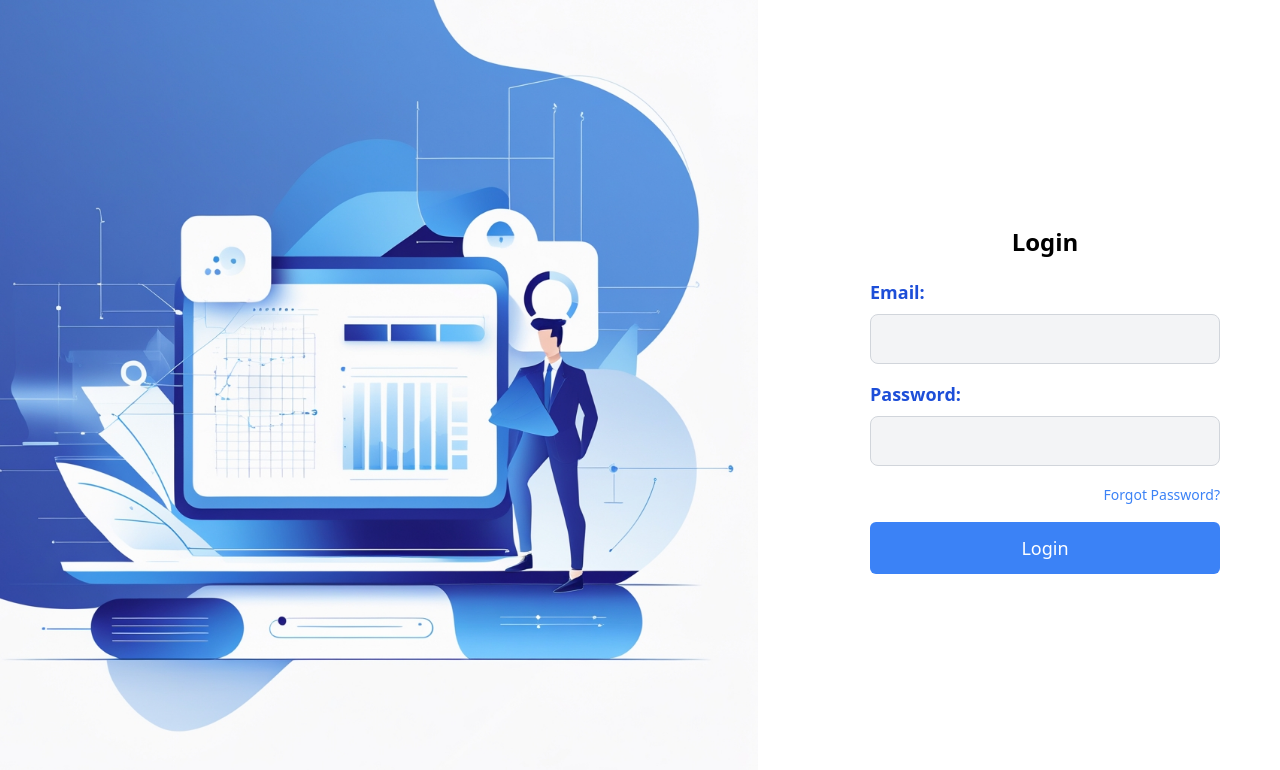
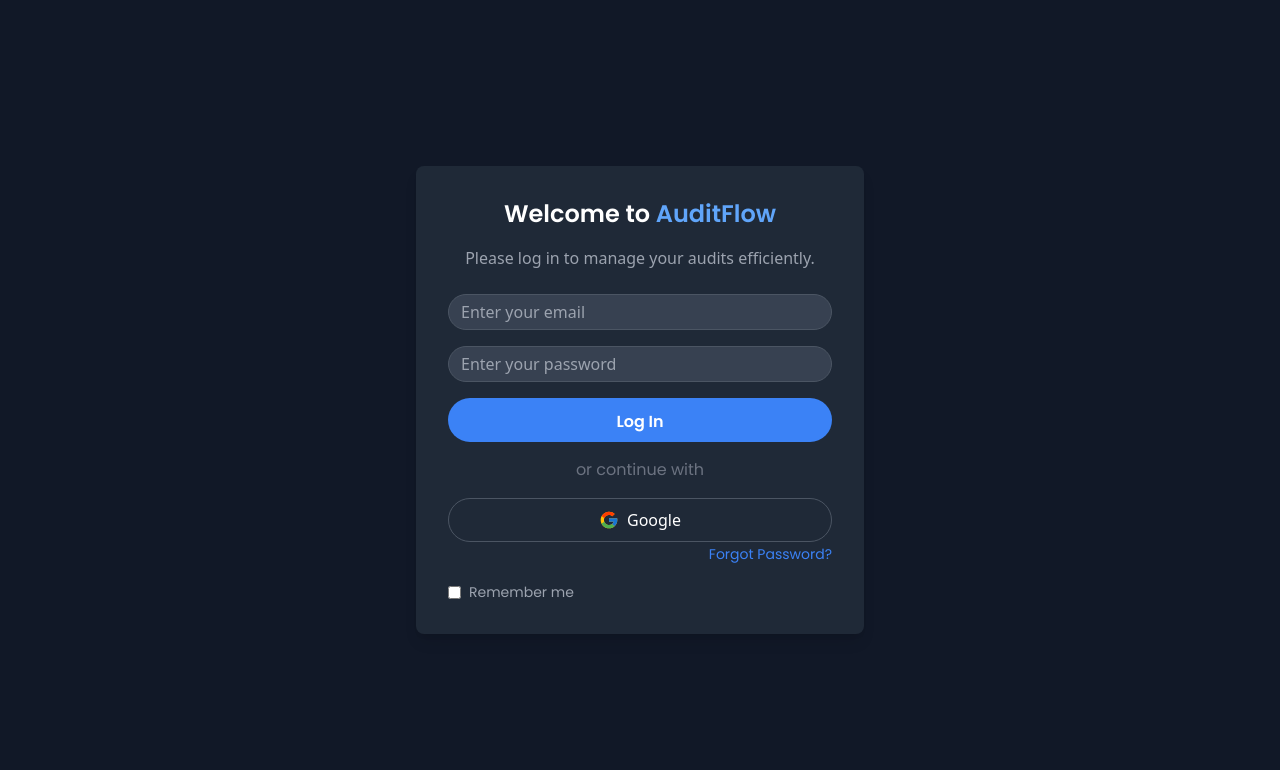
Before and after one commit to Nisal2522/Audit-Managment, a React (Vite) app in the folder frontend/: page /login in a window 1280 px wide. Shown: the top 770 px of the page. Built offline with nearby package versions, Linux system fonts and the light colour scheme.

Commit message:
Update LoginPage.jsx
Co-Authored-By: Amarathunga A.A.N.N <86067406+Nilina2002@users.noreply.github.com>

```diff
--- a/frontend/src/pages/LoginPage.jsx
+++ b/frontend/src/pages/LoginPage.jsx
@@ -1,17 +1,12 @@
-//LoginPage.js
 import React, { useState } from 'react';
 import axios from 'axios';
 import { useNavigate } from 'react-router-dom';
-import registerPhoto from '../assets/registerphoto.jpeg';
+import { FcGoogle } from 'react-icons/fc';
 
 const LoginPage = () => {
-  const [formData, setFormData] = useState({
-    email: '',
-    password: '',
-  });
-
+  const [formData, setFormData] = useState({ email: '', password: '' });
   const [error, setError] = useState('');
-  const [loading, setLoading] = useState(false); // State to handle loading
+  const [loading, setLoading] = useState(false);
   const navigate = useNavigate();
 
   const handleChange = (e) => {
@@ -56,50 +51,62 @@
     }
   };
 
+
   return (
-    <div className="register-page flex justify-center items-center h-screen overflow-hidden bg-white">
-      {/* Left side for the image */}
-      <div className="photo-container flex justify-center items-center flex-4 mr-44">
-        <img src={registerPhoto} alt="Register" className="register-photo max-w-[125%] max-h-full rounded-lg object-cover" />
-      </div>
+    <div className="flex justify-center items-center h-screen bg-gray-900 text-white">
 
-      {/* Right side for the login form */}
-      <div className="form-container flex flex-col justify-center items-center flex-1 p-5 bg-white mr-10">
-        <h2 className="text-2xl text-black mb-5 text-center font-semibold">Login</h2>
-        {error && <p className="error-message text-red-500 text-base mb-5 text-center">{error}</p>}
-        <form onSubmit={handleSubmit} className="w-full max-w-[400px]">
+      <div className="w-full max-w-md p-8 bg-gray-800 rounded-lg shadow-lg">
+        <h2 className="text-2xl font-semibold text-center mb-4 font-poppins">
+          Welcome to <span className="text-blue-400">AuditFlow</span>
+        </h2>
+        <p className="text-center text-gray-400 mb-6">Please log in to manage your audits efficiently.</p>
+        {error && <p className="text-red-500 text-center mb-4">{error}</p>}
+        <form onSubmit={handleSubmit}>
           <div className="mb-4">
-            <label className="block text-lg mb-2 text-blue-700 font-semibold">Email:</label>
             <input
               type="email"
               name="email"
               value={formData.email}
               onChange={handleChange}
+              placeholder="Enter your email"
               required
-              className="w-[350px] p-3 text-base border border-gray-300 rounded-lg bg-gray-100 focus:border-blue-500 focus:outline-none transition-all"
+              className="w-full p-3  h-9 bg-gray-700 border border-gray-600 rounded-full focus:outline-none focus:border-blue-500"
             />
           </div>
           <div className="mb-4">
-            <label className="block text-lg mb-2 text-blue-700 font-semibold">Password:</label>
             <input
               type="password"
               name="password"
               value={formData.password}
               onChange={handleChange}
+              placeholder="Enter your password"
               required
-              className="w-[350px] p-3 text-base border border-gray-300 rounded-lg bg-gray-100 focus:border-blue-500 focus:outline-none transition-all"
+              className="w-full p-3 h-9 bg-gray-700 border border-gray-600 rounded-full  focus:outline-none focus:border-blue-500"
             />
           </div>
-          <div className="text-right mb-4">
+          <button
+            type="submit"
+            disabled={loading}
+            className="w-full p-3 bg-blue-500 font-poppins h-11 rounded-full  text-white font-semibold hover:bg-blue-600 transition disabled:bg-gray-500"
+          >
+            {loading ? 'Logging in...' : 'Log In'}
+          </button>
+        </form>
+
+        <div className="my-4 text-center text-gray-500 font-poppins ">or continue with</div>
+        <button className="w-full flex  h-11 items-center justify-center p-3 border border-gray-600 rounded-full hover:bg-gray-700 transition">
+          <FcGoogle className="text-xl mr-2 font-poppins" /> Google
+        </button>
+        <div className="text-right mb-4 font-poppins">
             <a href="/forgot-password" className="text-blue-500 text-sm hover:underline">
               Forgot Password?
             </a>
           </div>
 
-          <button type="submit" disabled={loading} className="w-full p-3 text-lg bg-blue-500 text-white rounded-md cursor-pointer hover:bg-blue-700 transition-all disabled:bg-gray-300 disabled:cursor-not-allowed">
-            {loading ? 'Logging in...' : 'Login'}
-          </button>
-        </form>
+        <div className="mt-4 flex items-center font-poppins">
+          <input type="checkbox" id="remember" className="mr-2" />
+          <label htmlFor="remember" className="text-gray-400 text-sm">Remember me</label>
+        </div>
       </div>
     </div>
   );
```
